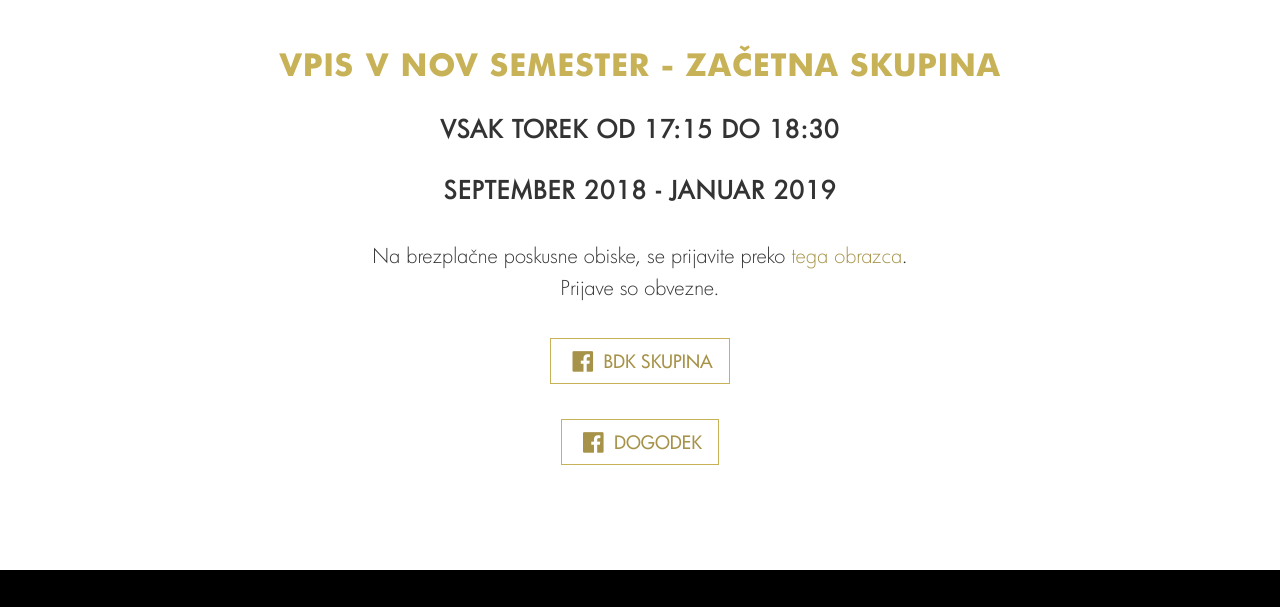
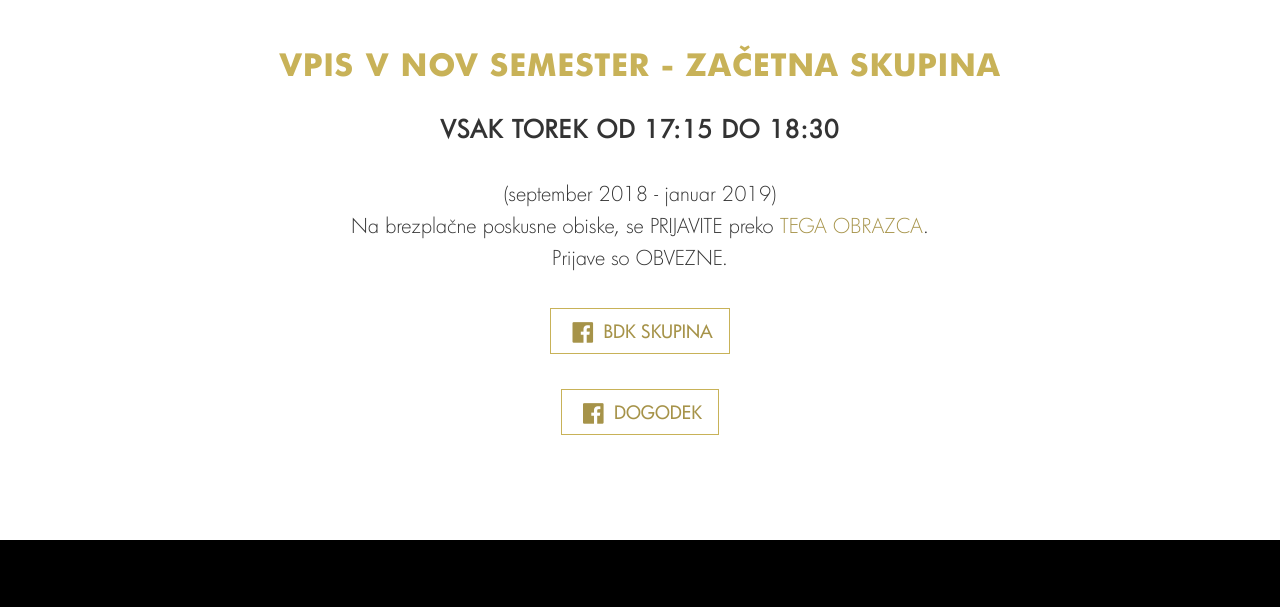
Before and after one commit to tangoutrip/budokon.github.io, a plain HTML site: page index.html in a window 1280 px wide. Shown: the part 2707-3314 px from the top of the page. Drawn offline with nearby package versions, Linux system fonts and the light colour scheme.

Commit message:
no message

```diff
--- a/index.html
+++ b/index.html
@@ -119,8 +119,8 @@ kalisteniko (trening s telesno težo)
                 <div class="col-lg-8 col-lg-offset-2">
                     <h2>VPIS V NOV SEMESTER - ZAČETNA SKUPINA </h2>
 					<h3> Vsak torek od 17:15 do 18:30 </h3>
-					<h3> september 2018 - januar 2019 </h3>
-                    <p>Na brezplačne poskusne obiske, se prijavite preko <a href="https://docs.google.com/forms/d/e/1FAIpQLSfSGBNfLZyJgZ7HYrqfzmBilyyu77KR2yy2yqcxk2IOB4k59w/viewform?c=0&w=1">tega obrazca</a>. <br> Prijave so obvezne. <br>
+
+                    <p>(september 2018 - januar 2019) <br> Na brezplačne poskusne obiske, se PRIJAVITE preko <a href="https://docs.google.com/forms/d/e/1FAIpQLSfSGBNfLZyJgZ7HYrqfzmBilyyu77KR2yy2yqcxk2IOB4k59w/viewform?c=0&w=1">TEGA OBRAZCA</a>. <br> Prijave so OBVEZNE. <br>
 
 
                     <p><a href="https://www.facebook.com/groups/1751705628459893/" class="btn btn-default btn-lg"><i class="fa fa-facebook-official fa-lg fa-fw"></i> <span class="network-name">BDK skupina</span></a></p>
```
